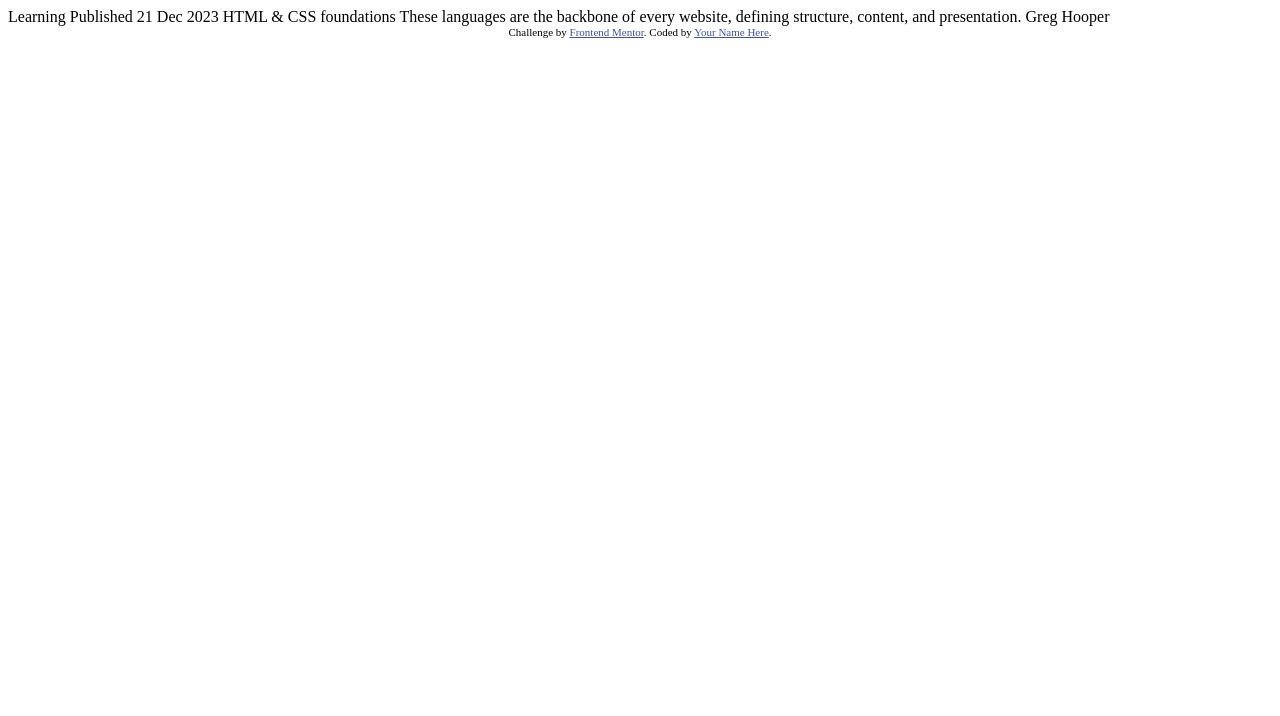
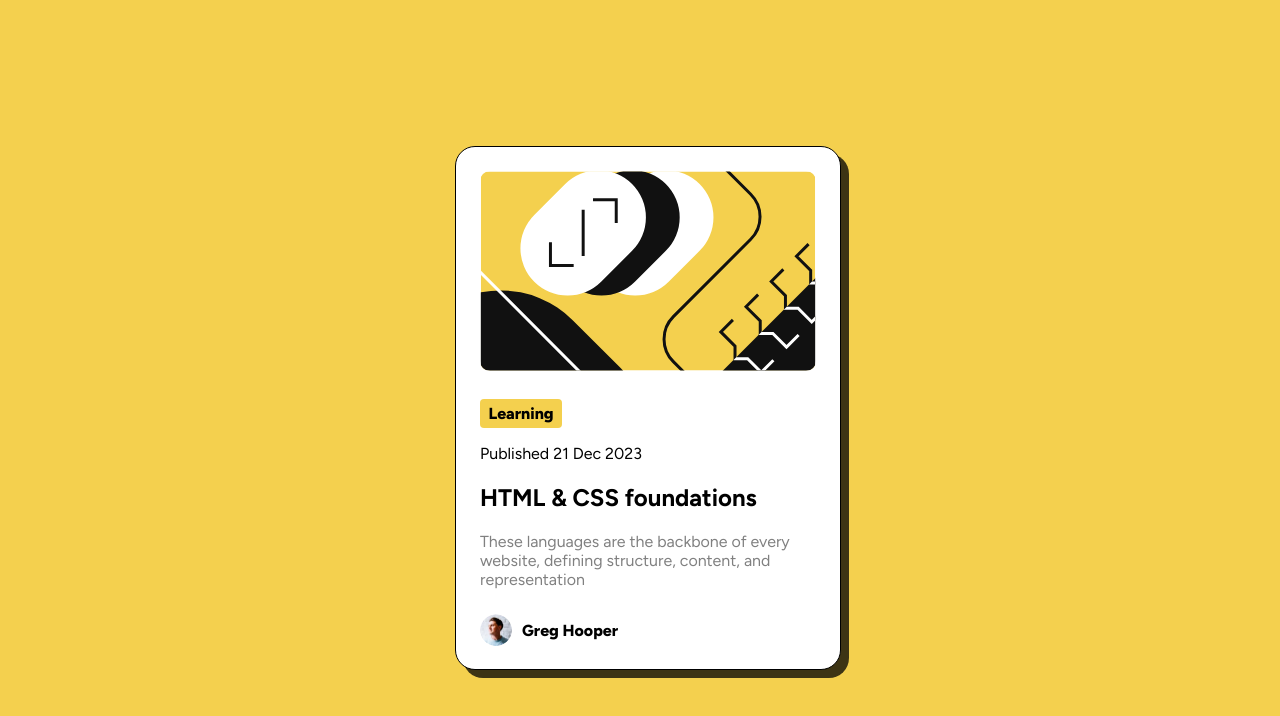
Before and after one commit to SS-ekow/blog-preview-compnent-fm, a plain HTML site: page index.html in a window 1280 px wide. Drawn offline with Linux system fonts and the light colour scheme.

Commit message:
completed

```diff
--- a/index.html
+++ b/index.html
@@ -3,6 +3,9 @@
 <head>
   <meta charset="UTF-8">
   <meta name="viewport" content="width=device-width, initial-scale=1.0"> <!-- displays site properly based on user's device -->
+  <link rel="preconnect" href="https://fonts.googleapis.com">
+  <link rel="preconnect" href="https://fonts.gstatic.com" crossorigin>
+  <link href="https://fonts.googleapis.com/css2?family=Figtree:ital,wght@0,300..900;1,300..900&display=swap" rel="stylesheet">
 
   <link rel="icon" type="image/png" sizes="32x32" href="./assets/images/favicon-32x32.png">
 
@@ -10,25 +13,148 @@
 
   <!-- Feel free to remove these styles or customise in your own stylesheet 👍 -->
   <style>
-    .attribution { font-size: 11px; text-align: center; }
-    .attribution a { color: hsl(228, 45%, 44%); }
+    body{
+      min-height: 100vh;
+      width: 100%;
+      display: flex;
+      justify-content: center;
+      align-items: center;
+      background: hsl(47, 88%, 63%);
+    }
+
+    .card{
+      background-color: white;
+      border: 1px solid black;
+      width: 384px;
+      height: 522px;
+      border-radius: 20px;
+      -webkit-box-shadow: 8px 8px 0px 0px rgba(0,0,0,0.75);
+      -moz-box-shadow: 8px 8px 0px 0px rgba(0,0,0,0.75);
+      box-shadow: 8px 8px 0px 0px rgba(0,0,0,0.75);
+      transition: 0.7s;
+
+    }
+    .card:hover{
+      -webkit-box-shadow: 16px 16px 0px 0px rgba(0,0,0,0.75);
+      -moz-box-shadow: 16px 16px 0px 0px rgba(0,0,0,0.75);
+      box-shadow: 16px 16px 0px 0px rgba(0,0,0,0.75);
+    }
+
+    #illustration{
+      margin: 24px;
+      width: 336px;
+      height: 200px;
+      border-radius: 10px;
+    }
+
+    .learning .btn{
+      width: 82px;
+      height: 29px;
+      border-radius: 4px;
+      background-color: hsl(47, 88%, 63%);
+      margin-left: 24px;
+      font-family: Figtree;
+      font-weight: 800;
+      display: flex;
+      align-items: center;
+      justify-content: center;
+
+
+    }
+    .learning span{
+      font-size: 16px;
+    }
+
+    .learning p{
+      font-family: Figtree;
+      margin-left: 24px;
+      font-size: 16px;
+    }
+
+    .title{
+      font-family: Figtree;
+      margin-left: 24px;
+
+
+    }
+    .title:hover{
+      color:hsl(47, 88%, 63%);
+      cursor: pointer;
+    }
+
+    .text{
+      font-family: figtree;
+      margin-left: 24px;
+      color: hsl(0, 0%, 50%);
+    }
+
+    .author{
+      display: flex;
+      flex-direction: row;
+      align-items: center;
+      margin-left: 24px;
+
+    }
+    .author img{
+      width: 32px;
+      height: 32px;
+      border-radius: 50%;
+    }
+
+    .name{
+      font-family: Figtree;
+      margin-left: 10px;
+      font-weight: 800;
+    }
+
+    @media screen and (max-width: 375px){
+      .card{
+        width: 327px;
+        height: 522px;
+      }
+
+      #illustration{
+        width: 279px;
+        height: 200px;
+        border-radius: 10px;
+
+
+
+      }
+
+
+    }
+
+
+
+
   </style>
 </head>
 <body>
+  <main>
+    <div class="card">
+      <img src="./assets/images/illustration-article.svg" alt="illustration" id="illustration">
+      <div class="learning">
+        <div class="btn">
+          <span>Learning</span>
+        </div>
+        <p>Published 21 Dec 2023</p>
 
-  Learning
+      </div>
+      <div class="title">
+        <h2>HTML & CSS foundations</h2>
+      </div>
+      <div class="text">
+        <p>These languages are the backbone of every website, defining structure, content, and representation</p>
+      </div>
+      <div class="author">
+        <img src="./assets/images/image-avatar.webp" alt="">
+        <div class="name">
+          <p>Greg Hooper</p>
+        </div>
 
-  Published 21 Dec 2023
+    </div>
+  </main>
 
-  HTML & CSS foundations
-
-  These languages are the backbone of every website, defining structure, content, and presentation.
-
-  Greg Hooper
-
-  <div class="attribution">
-    Challenge by <a href="https://www.frontendmentor.io?ref=challenge" target="_blank">Frontend Mentor</a>.
-    Coded by <a href="#">Your Name Here</a>.
-  </div>
 </body>
 </html>
```
